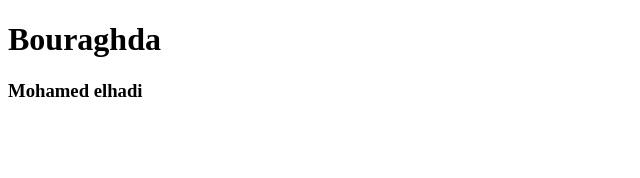
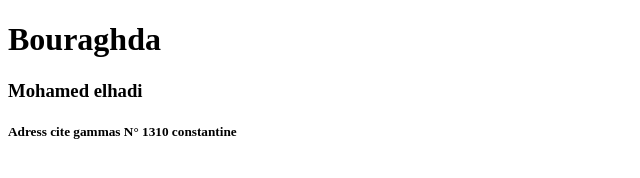
Before and after one commit to bmhlogiciel/bmh_firstProject, a plain HTML site: page index.html in a window 1280 px wide. Shown: the whole page, without its empty margins (0-640 px from the left). Drawn offline with Linux system fonts and the light colour scheme.

Commit message:
Add Adress

```diff
--- a/index.html
+++ b/index.html
@@ -10,5 +10,7 @@
     <h1> Bouraghda</h1>
 
     <h3>Mohamed elhadi</h3>
+
+    <h5>Adress cite gammas N° 1310 constantine</h5>
 </body>
 </html>
```
